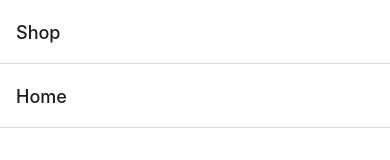
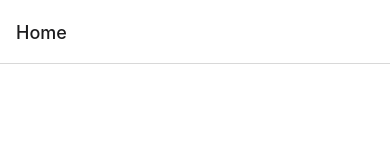
Before and after one commit to eddiemuhoro/RNCourse, a React Native app: screen / in a window 390 px wide. Shown: the top 160 px of the page. Built offline with nearby package versions, Linux system fonts and the light colour scheme.

Commit message:
hide dashboard header

```diff
--- a/App.js
+++ b/App.js
@@ -8,28 +8,31 @@ import ProductList from './app/ProductList';
 import ProductDetailsScreen from './app/ProductDetailsScreen';
 import BottomNavigation from './app/BottomNavigationBar';
 import RelatedProducts from './app/RelatedProducts';
+import { View } from 'react-native';
 
 const Stack = createStackNavigator();
 
 export default function App() {
 
   return (
+
+
+
     <NavigationContainer
     //set vertical scroll to true
     verticalScrollEnabled={true}
     >
       <Stack.Navigator >
         {/* <Stack.Screen name="Login" component={Login} /> */}
-        <Stack.Screen name="Shop" component={Dashboard} />
+        <Stack.Screen name="Dashboard"  options={{ headerShown: false }} component={Dashboard} />
          <Stack.Screen name="ProductList" component={ProductList} />
         <Stack.Screen name="ProductDetails" component={ProductDetailsScreen} />
         <Stack.Screen name="BottomNavigation" component={BottomNavigation} />
         <Stack.Screen name="RelatedProducts" component={RelatedProducts} />
-
-
       </Stack.Navigator>
 
 
   </NavigationContainer>
+
   );
 }
```
